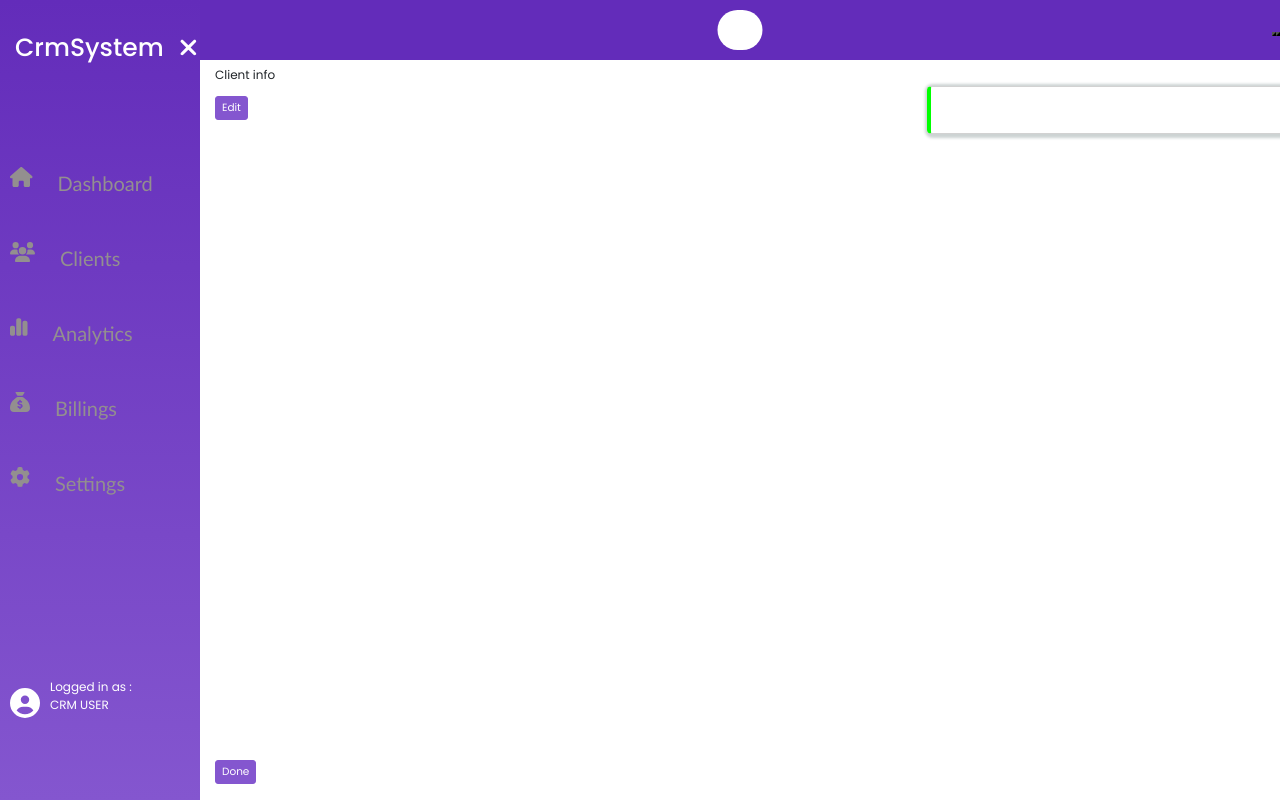
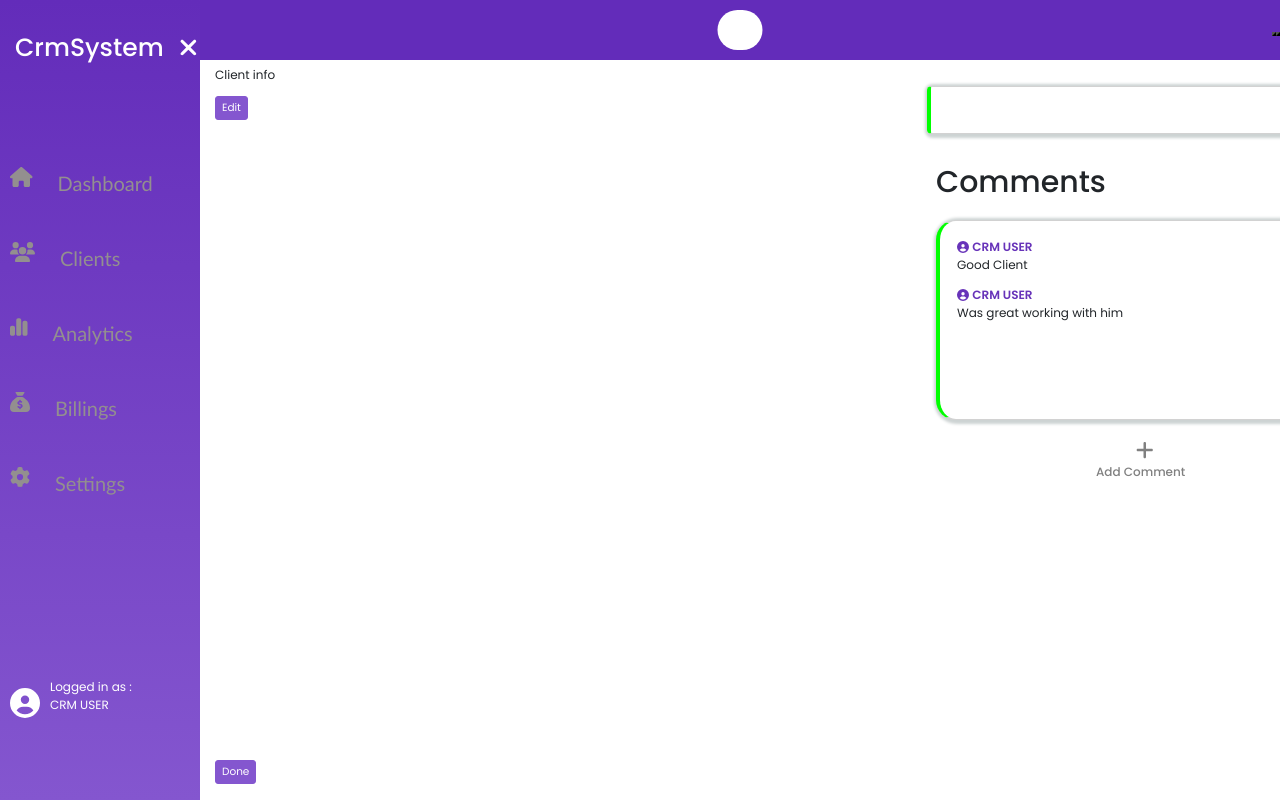
Before and after one commit to Fara7amad/crm-system, a React (Vite) app: page /details/01d5cabc-e0c5-42da-853d-7f167b16db36 in a window 1280 px wide. Built offline with nearby package versions, Linux system fonts and the light colour scheme.

Commit message:
Comments

```diff
--- /dev/null
+++ b/src/components/ui/comments/Comments.css
@@ -0,0 +1,62 @@
+
+.comment-text{
+    margin: 12px 0;
+
+}
+.input-box{
+
+    background-color: white;
+    margin-top: 40px;
+    border-radius: 5px;
+    width: 500px;
+}
+.submit-button{
+    height: 40px;
+    width: 70px;
+    background-color: #8456cf;
+    border-color: #8456cf;
+    color: white;
+    font-size: 1.05rem;
+    border-radius: 5px;
+    border-style: none;
+    cursor: pointer;
+    display: flex;
+}
+.submit-button:hover{
+    background-color: #632cba;
+    border-color: #632cba;
+  }
+
+
+.new-comment{
+
+
+    margin-top: 20px;
+    color: gray;
+    font-weight: 500;
+    margin-left: 200px;
+
+}
+.plus-comment{
+    margin:0px -40px;
+
+}
+.plus{
+    font-size: 20px;
+    cursor: pointer;
+}
+.crd{
+    height:200px !important;
+    overflow:auto;
+border-radius: 20px !important;
+background-color: rgb(255, 255, 255) !important;
+width: 500px !important;
+
+}
+.prof{
+    color: #6733b9;
+}
+.user{
+    color: #6733b9;
+    font-weight: 600;
+}
--- /dev/null
+++ b/src/components/ui/comments/Comments.jsx
@@ -0,0 +1,76 @@
+import { FontAwesomeIcon } from "@fortawesome/react-fontawesome";
+import { useState } from "react";
+import "./Comments.css"
+import Card from "react-bootstrap/Card"
+// functions
+const Comments =()=>{
+
+    const [showComment,setShowComment]=useState(false)
+    const open=()=>setShowComment(!showComment);
+    const[comment,setComment]=useState("");
+    const[comments,setComments]=useState([]);
+
+
+
+
+    const onClickHandler=()=>{
+
+       comment.length >0 ? setComments((comments)=>[...comments,comment]):"";
+        setComment("");
+
+    }
+    const onChangeHandler=(e)=>{
+        setComment(e.target.value);
+
+
+    };
+
+
+   return(
+    <div className="container">
+
+        <div className="comment-flexbox">
+
+         <h1 className="comment-text">Comments</h1>
+         <Card style={{ width: '18rem' }} className="crd">
+      <Card.Body>
+        <div>
+      <FontAwesomeIcon icon="circle-user" className="prof"/> <b className="user">CRM USER</b>
+      <p>Good Client</p>
+      <FontAwesomeIcon icon="circle-user"className="prof" /> <b className="user">CRM USER</b>
+      <p>Was great working with him</p>
+      </div>
+
+        {comments.map((text)=>( <Card.Text>
+            <div><FontAwesomeIcon icon="circle-user" className="prof"/> <b className="user">CRM USER</b></div>
+        {text}
+        </Card.Text> ))}
+
+      </Card.Body>
+    </Card>
+
+       {
+        showComment&& <textarea style={{width:showComment?"":"0px"}} className="input-box mb-2" value={comment} onChange={onChangeHandler} placeholder="Write a comment..."/>
+       }
+
+        {
+            showComment&&<button className="submit-button" onClick={onClickHandler}>Submit </button>
+        }
+
+        </div>
+        <div className="new-comment">
+            <FontAwesomeIcon icon="plus" className="plus" onClick={open}/>
+            <p className="plus-comment">Add Comment</p>
+        </div>
+        <div className="container-fluid">
+            <div className="row">
+
+            </div>
+
+        </div>
+
+    </div>
+
+   )
+  }
+export default Comments ;
--- a/src/pages/ClientDetails.jsx
+++ b/src/pages/ClientDetails.jsx
@@ -1,10 +1,10 @@
 import Row from "react-bootstrap/Row";
 import Col from "react-bootstrap/Col";
 import "../components/Detailscss.css";
-
 import Button from "react-bootstrap/Button";
 import { Link, useParams } from "react-router-dom";
 import Update from '@components/ui/Update'
+import Comments from "@components/ui/comments/Comments";
 
 const ClientDetails = () => {
   const { id } = useParams();
@@ -25,7 +25,7 @@ const ClientDetails = () => {
         </Col>
         <Col xs={12} md={4} lg={4} className="h-100">
           <Update/>
-          {/* Put here ur component comments */}
+          <Comments/>
         </Col>
       </Row>
     </div>
```
